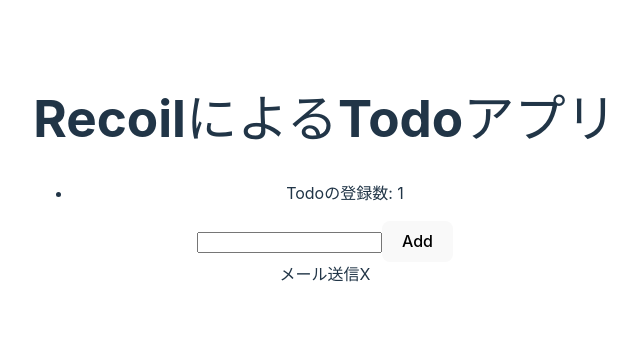
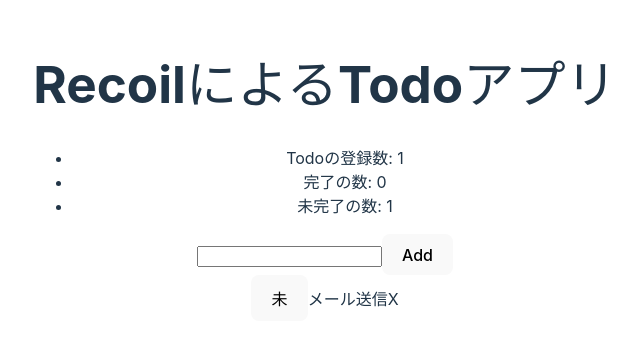
Before and after one commit to jimachi/react-repices, a React (Vite) app: page / in a window 1280 px wide. Shown: the part 229-574 px from the top of the page, without its empty margins (315-955 px from the left). Built offline with nearby package versions, Linux system fonts and the light colour scheme.

Commit message:
add: 完了数/未完了数の管理

```diff
--- a/src/components/TodoItem.tsx
+++ b/src/components/TodoItem.tsx
@@ -19,8 +19,21 @@
     setTodoList(newTodoList);
   };
 
+  const toggleItemCompletion = () => {
+    const index = todoList.findIndex((listItem) => listItem.id === item.id);
+    const newTodoList = [
+      ...todoList.slice(0, index),
+      { ...item, isComplete: !item.isComplete },
+      ...todoList.slice(index + 1),
+    ];
+    setTodoList(newTodoList);
+  };
+
   return (
     <div>
+      <button onClick={toggleItemCompletion}>
+        {item.isComplete ? "完" : "未"}
+      </button>
       {item.title}
       <span onClick={deleteItem} style={{ cursor: "pointer" }}>
         X
--- a/src/components/TodoListStats.tsx
+++ b/src/components/TodoListStats.tsx
@@ -2,11 +2,14 @@
 import { todoListStatsState } from "../states/selectors/todoList";
 
 const TodoListStats = () => {
-  const totalNum = useRecoilValue(todoListStatsState);
+  const { totalNum, totalCompletedNum, totalUnCompletedNum } =
+    useRecoilValue(todoListStatsState);
 
   return (
     <ul>
       <li>Todoの登録数: {totalNum}</li>
+      <li>完了の数: {totalCompletedNum}</li>
+      <li>未完了の数: {totalUnCompletedNum}</li>
     </ul>
   );
 };
--- a/src/states/selectors/todoList.ts
+++ b/src/states/selectors/todoList.ts
@@ -6,6 +6,13 @@
   get: ({ get }) => {
     const todoList = get(todoListState);
     const totalNum = todoList.length;
-    return totalNum;
+    const totalCompletedNum = todoList.filter((item) => item.isComplete).length;
+    const totalUnCompletedNum = totalNum - totalCompletedNum;
+
+    return {
+      totalNum,
+      totalCompletedNum,
+      totalUnCompletedNum,
+    };
   },
 });
```
